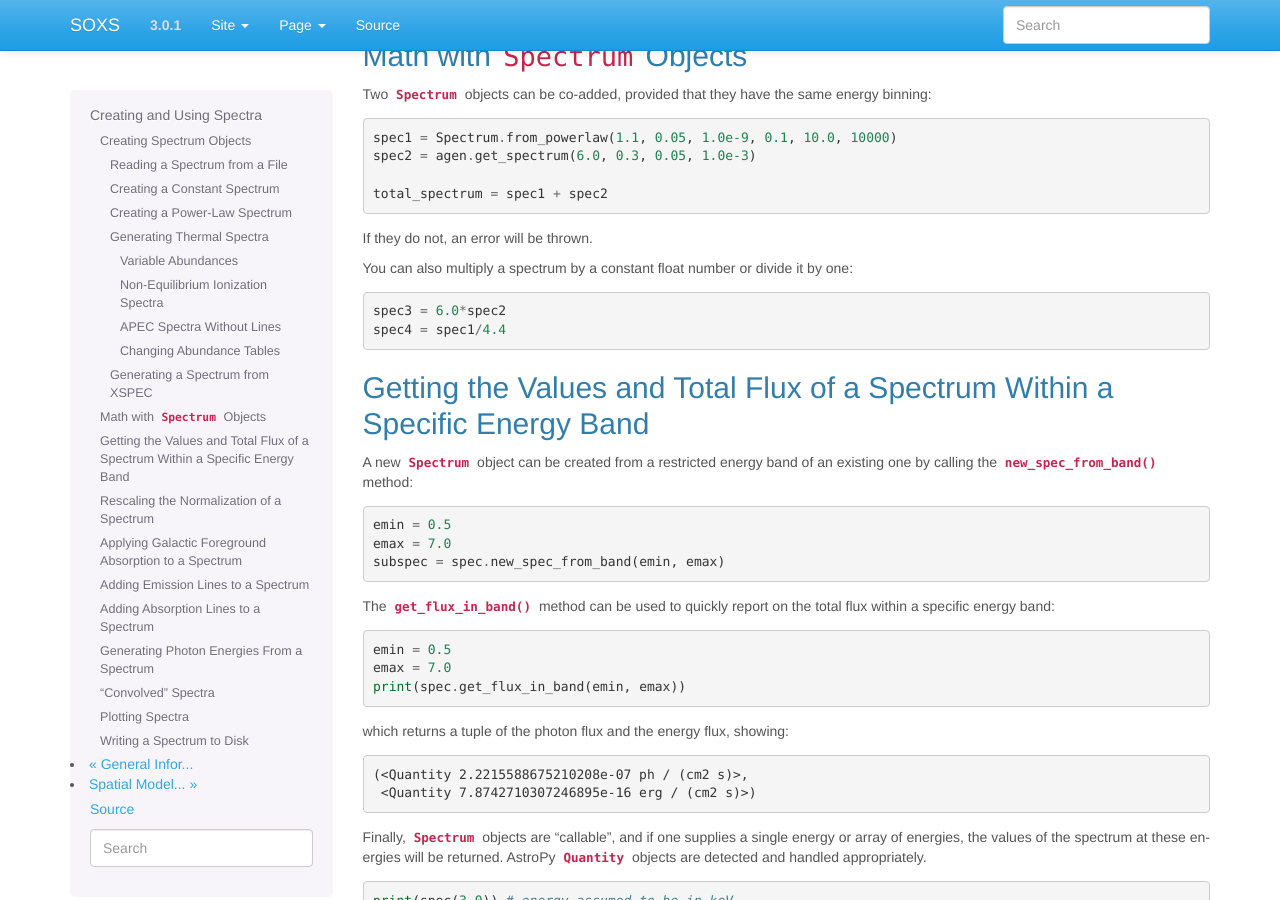
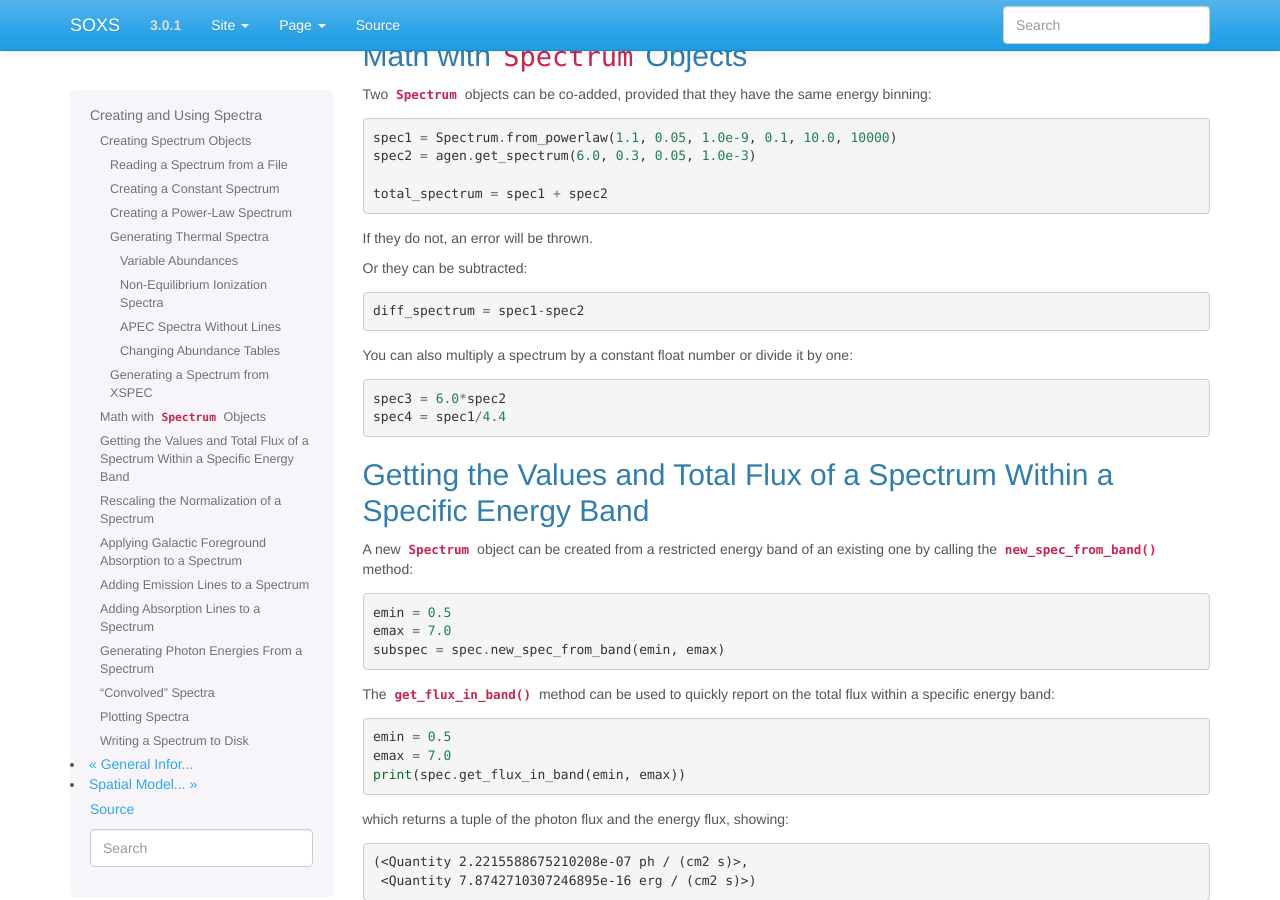
Before and after one commit to lynx-x-ray-observatory/soxs, a Sphinx documentation site: the page built from doc/source/users_guide/spectra.rst, in a window 1280 px wide and 900 px high, scrolled down 4668 px. Built offline with Sphinx 7.4.7, drawn with Linux system fonts in a browser that asks for light colours.

Commit message:
Doc edit

```diff
--- a/doc/source/users_guide/spectra.rst
+++ b/doc/source/users_guide/spectra.rst
@@ -359,6 +359,12 @@ they have the same energy binning:
     total_spectrum = spec1 + spec2
 
 If they do not, an error will be thrown.
+
+Or they can be subtracted:
+
+.. code-block:: python
+
+    diff_spectrum = spec1-spec2
 
 You can also multiply a spectrum by a constant float number or divide it by one:
 
```
